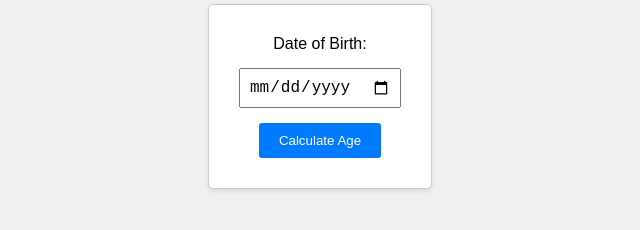
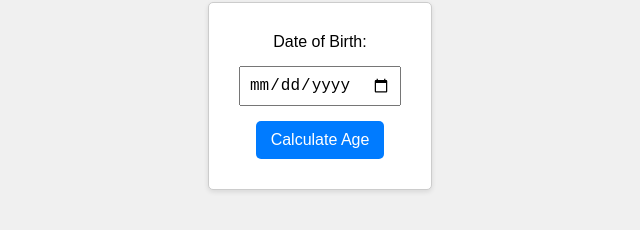
Before and after one commit to WilhelmK109/CodeAlpha_Age_Calculator, a website: page index.html in a window 1280 px wide. Shown: the part 336-566 px from the top of the page, 320-960 px from the left. Drawn offline with Linux system fonts and the light colour scheme.

Commit message:
Add more styling

```diff
--- a/style.css
+++ b/style.css
@@ -36,11 +36,12 @@ input {
 }
 
 button {
-  padding: 10px 20px;
+  padding: 10px 15px;
   background-color: #007bff;
   color: #fff;
+  font-size: 1em;
   border: none;
-  border-radius: 3px;
+  border-radius: 5px;
   cursor: pointer;
 }
 
@@ -50,6 +51,6 @@ button:hover {
 
 #result {
   margin-top: 15px;
-  font-size: 16px;
+  font-size: 1.2em;
   text-align: center;
 }
```
